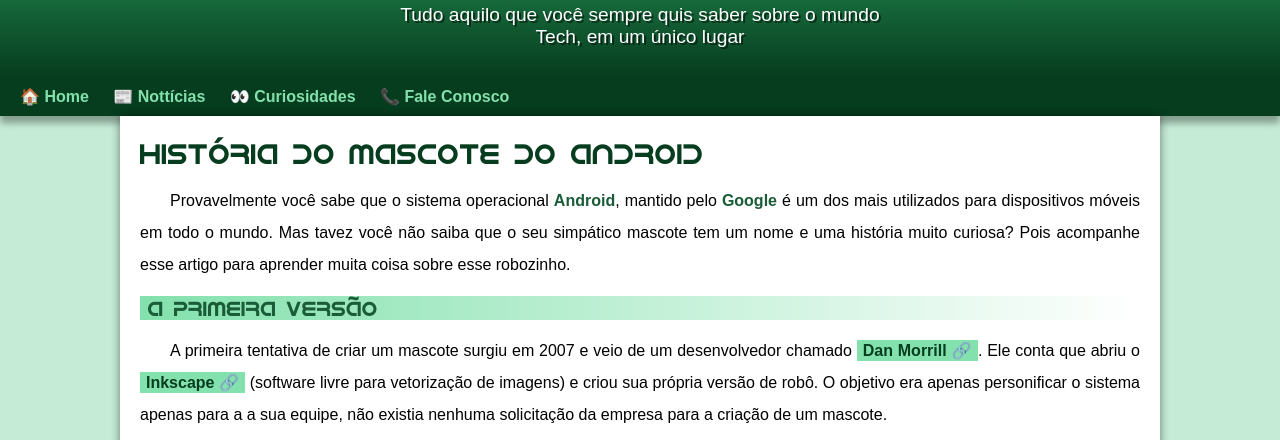
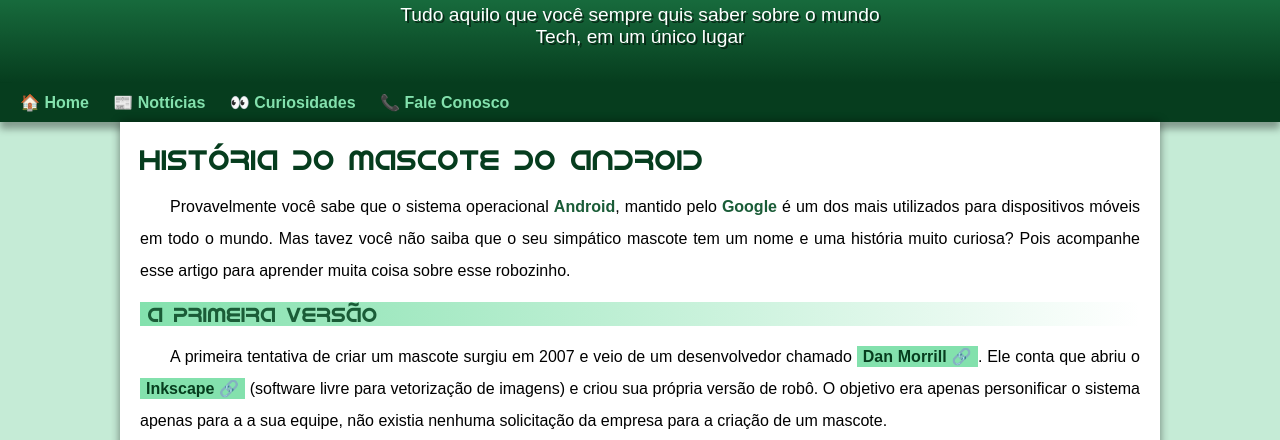
Before and after one commit to mariocesarflore/html-css, a plain HTML site: page Desafios/d010/index.html in a window 1280 px wide. Shown: the part 113-553 px from the top of the page. Drawn offline with Linux system fonts and the light colour scheme.

Commit message:
atualizado

```diff
--- a/Desafios/d010/estilos/style.css
+++ b/Desafios/d010/estilos/style.css
@@ -32,23 +32,23 @@ body {
     background-color: var(--cor0);
 }
 
-a.externo::after{
+a.externo::after {
     content: '\0020\1F517';
 }
 
-a.home::before{
+a.home::before {
     content: '\1F3E0\0020';
 }
 
-a.noticias::before{
+a.noticias::before {
     content: '\1F4F0\0020';
 }
 
-a.curiosidades::before{
+a.curiosidades::before {
     content: '\1F440\0020';
 }
 
-a.fale::before{
+a.fale::before {
     content: '\1F4DE\0020';
 }
 
@@ -77,7 +77,7 @@ header>p {
     padding-right: 10px;
     margin: auto;
     text-shadow: 2px 2px 0px rgba(0, 0, 0, 0.527);
-    margin-bottom: 30px;
+    padding-bottom: 35px;
 }
 
 nav {
@@ -164,7 +164,7 @@ main img.pequena {
     display: block;
 }
 
-div.video{
+div.video {
     background-color: var(--cor5);
     margin: 0px -20px 30px -20px;
     padding: 20px;
@@ -173,7 +173,7 @@ div.video{
     position: relative;
 }
 
-div.video > iframe{
+div.video>iframe {
     position: absolute;
     top: 5%;
     left: 5%;
@@ -188,7 +188,7 @@ aside {
     box-shadow: 3px 3px 8px rgba(0, 0, 0, 0.274);
 }
 
-aside > h3{
+aside>h3 {
     background-color: var(--cor4);
     color: white;
     padding: 5px;
```
